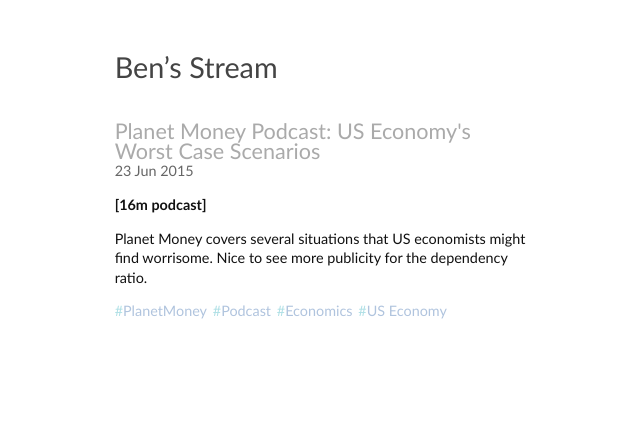
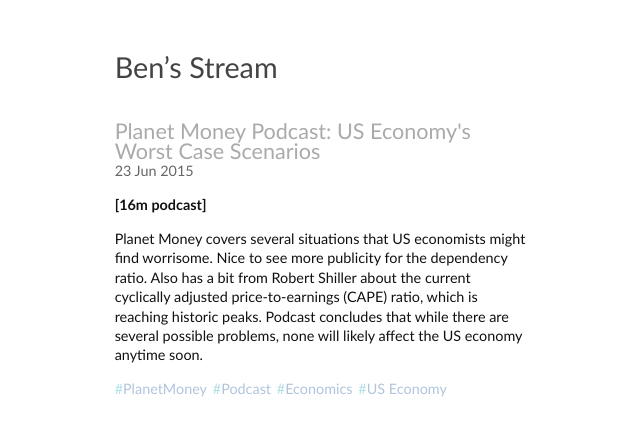
Before and after one commit to leibenjamin/leibenjamin.github.io, a Jekyll site: the page built from _posts/2015-06-23-economy-worst-case.md, in a window 1280 px wide. Shown: the top 436 px of the page, without its empty margins (318-958 px from the left). Built offline with Jekyll 4.4.1, drawn with Linux system fonts in a browser that asks for light colours.

Commit message:
Post update
For worst case post

```diff
--- a/_posts/2015-06-23-economy-worst-case.md
+++ b/_posts/2015-06-23-economy-worst-case.md
@@ -12,4 +12,4 @@
 
 **\[16m podcast\]**
 
-Planet Money covers several situations that US economists might find worrisome.  Nice to see more publicity for the dependency ratio.
+Planet Money covers several situations that US economists might find worrisome.  Nice to see more publicity for the dependency ratio.  Also has a bit from Robert Shiller about the current cyclically adjusted price-to-earnings (CAPE) ratio, which is reaching historic peaks.  Podcast concludes that while there are several possible problems, none will likely affect the US economy anytime soon.
```
